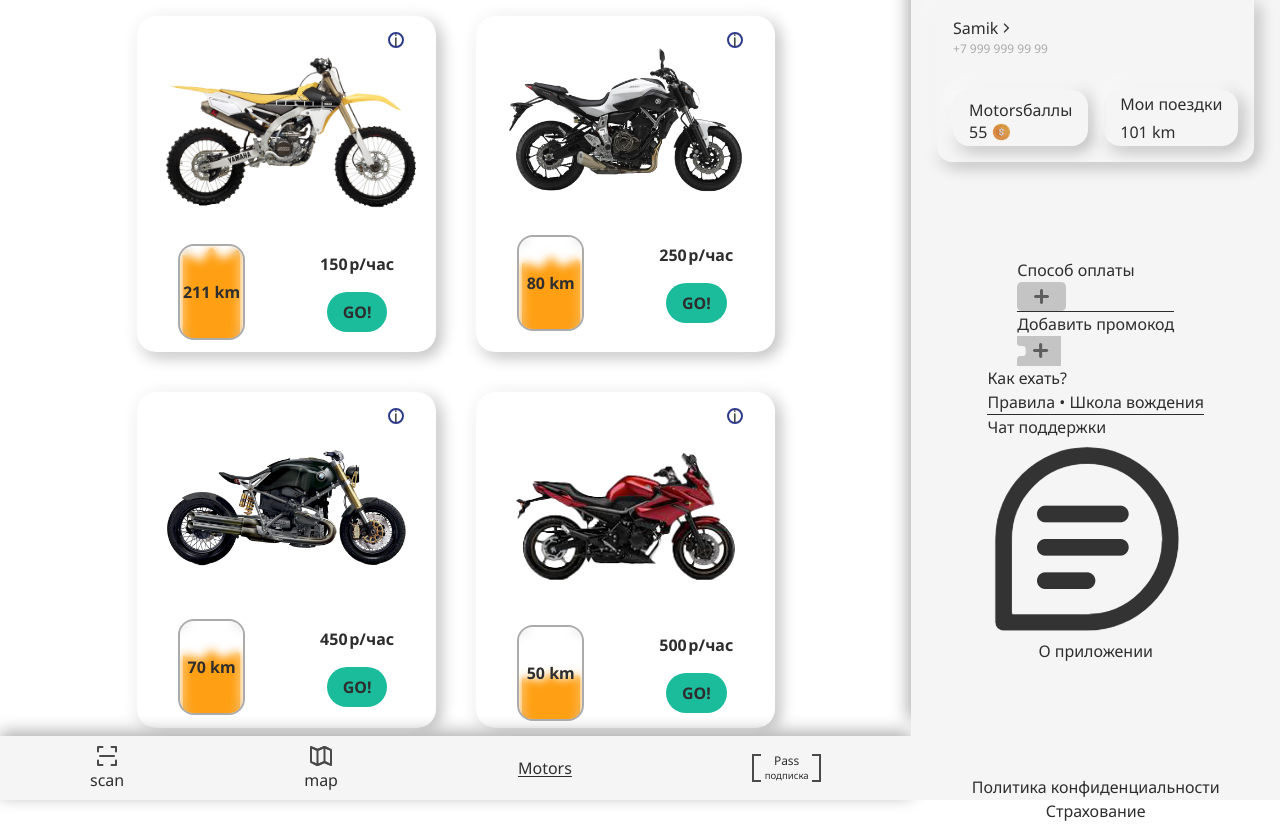
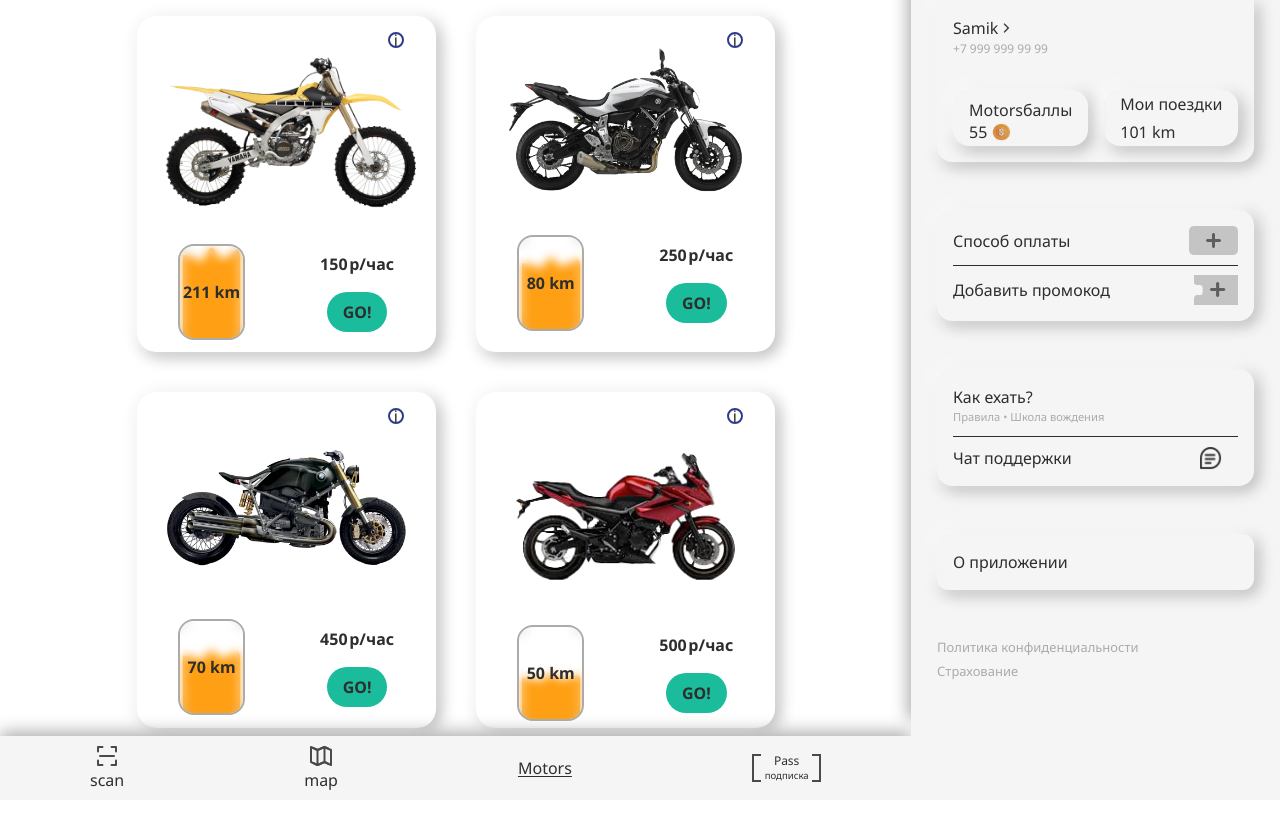
Before and after one commit to smakon/motors, a website: page app/index.html in a window 1280 px wide. After the commit the page ends 800 px from the top, so only its background shows below. Drawn offline with Linux system fonts and the light colour scheme.

Commit message:
[Update]: Сверстал меню на высоком разрешении

```diff
--- a/app/index.html
+++ b/app/index.html
@@ -49,7 +49,7 @@
 
 				<!-- About app -->
 				<div
-					class="header__about-app outdoor-shadow px-4 py-2 h-14 flex items-center justify-center rounded-2xl max-sm:hidden"
+					class="menu__about-app outdoor-shadow max-sm:hidden"
 				>
 					О приложении
 				</div>
@@ -294,7 +294,7 @@
 				</div>
 			</div>
 			<div class="menu__center">
-				<div class="menu__block">
+				<div class="menu__block outdoor-shadow">
 					<div class="menu__block--payment">
 						<p>Способ оплаты</p>
 						<img src="../shared/img/add_card_button.png" alt="button" />
@@ -305,7 +305,7 @@
 						<img src="../shared/img/ticket.png" alt="ticket" />
 					</div>
 				</div>
-				<div class="menu__block">
+				<div class="menu__block outdoor-shadow">
 					<div class="menu__block--instruction">
 						<p>Как ехать?</p>
 						<span>Правила • Школа вождения</span>
@@ -316,7 +316,7 @@
 						<img src="../shared/img/message.png" alt="message" />
 					</div>
 				</div>
-				<div class="menu__block"><p>О приложении</p></div>
+				<div class="menu__about-app outdoor-shadow w-full">О приложении</div>
 			</div>
 			<div class="menu__bottom">
 				<p>Политика конфиденциальности</p>
--- a/app/styles/menu/menu.scss
+++ b/app/styles/menu/menu.scss
@@ -1,56 +1,133 @@
 @use "../main.scss" as *;
 
 .menu {
-   @include display-flex(column, center, space-between, 5rem);
+   @include display-flex(column, center, flex-start, 3rem);
 
    padding-inline: 2%;
 
-   & > *{
+   & > * {
       white-space: nowrap;
    }
 
-   @media (width < 80rem){
+   @media (width < 80rem) {
       display: none;
    }
 
-   &__top, &__center, &__bottom{
+   &__top,
+   &__center,
+   &__bottom {
       @include display-flex(column, center, space-around, 0rem, nowrap);
 
       width: 100%;
       height: min-content;
-
-      padding-block: 1rem;
-      padding-inline: 1rem;
    }
 
-   &__top{
+   &__top {
       border-radius: 0 0 0.94rem 0.94rem;
-      gap: 2rem
+      gap: 2rem;
+
+      padding: 1rem;
    }
 
-   &__stats-wrapper{
+   &__center {
+      gap: 3rem;
+   }
+
+   &__about-app {
+      padding-inline: 1rem;
+      padding-block: 0.5rem;
+
+      height: min-content;
+      min-height: 3.5rem;
+
+      text-align: center;
+
+      border-radius: 0.69rem;
+
+      @include display-flex(row, center, center, 0rem, nowrap);
+
+      @media (width >= 80rem) {
+         justify-content: flex-start;
+      }
+   }
+
+   &__bottom {
+      @include display-flex(column, flex-start, center, 0.3rem, nowrap);
+
+      & > p {
+         color: $shadow-color;
+         font-size: small;
+      }
+   }
+
+   &__block {
+      & > hr {
+         width: 100%;
+      }
+
+      width: 100%;
+      padding: 1rem;
+
+      border-radius: 0.94rem;
+
+      @include display-flex(column, center, space-between, 0.6rem, nowrap);
+
+      & > div {
+         width: 100%;
+      }
+
+      &--payment {
+         @include display-flex(row, center, space-between, 0rem, nowrap);
+      }
+
+      &--promo {
+         @include display-flex(row, center, space-between, 0rem, nowrap);
+      }
+
+      &--instruction {
+         @include display-flex(column, flex-start, space-between, 0rem, nowrap);
+
+         & > span {
+            color: $shadow-color;
+            font-size: 0.7rem;
+         }
+      }
+
+      &--chat {
+         @include display-flex(row, center, space-between, 0rem, nowrap);
+
+         & > img {
+            width: 1.49rem;
+            height: 1.5rem;
+
+            margin-right: 1rem;
+         }
+      }
+   }
+
+   &__stats-wrapper {
       @include display-flex(row, center, space-between, 1rem, nowrap);
 
       width: 100%;
    }
 
-   &__profile-wrapper{
+   &__profile-wrapper {
       width: 100%;
       height: min-content;
 
-      @include display-flex(column, flex-start, normal, 0rem, nowrap)
+      @include display-flex(column, flex-start, normal, 0rem, nowrap);
    }
 
-   &__name{
+   &__name {
       @include display-flex(row, center, flex-start, 0rem, nowrap);
 
-      & > img{
+      & > img {
          width: 1rem;
-         height: 1rem
+         height: 1rem;
       }
    }
 
-   &__phone-number{
+   &__phone-number {
       color: $shadow-color;
       font-size: 12px;
    }
@@ -70,16 +147,14 @@
 
       font-size: medium;
 
-      &--inner{
+      &--inner {
          width: 20%;
          height: 20%;
 
-         @include display-flex(row, center, normal, 0.25rem, nowrap)
+         @include display-flex(row, center, normal, 0.25rem, nowrap);
       }
-      &--score{
+      &--score {
          width: min-content;
       }
-
-
    }
 }
```
Also changed, not shown: app/styles/menu/menu.css, app/styles/output.css.
